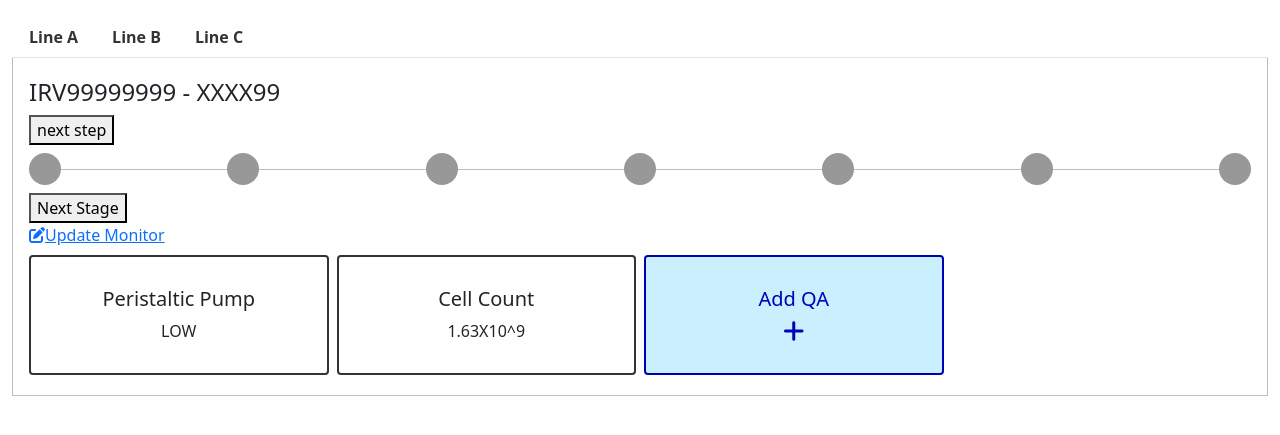
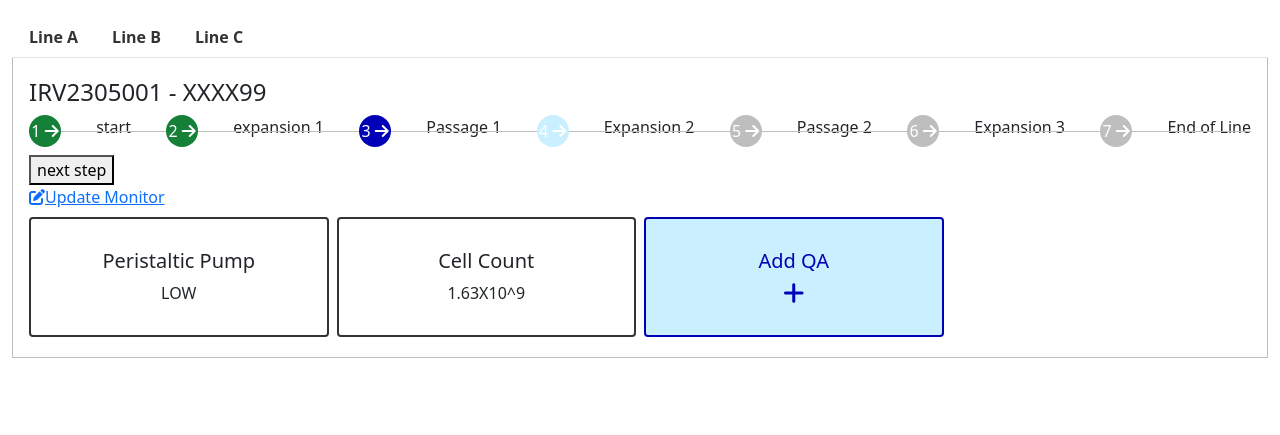
Before and after one commit to alexanderQuinn1/CS356, a Flask app: page /prod-line-monitor/1 in a window 1280 px wide. Shown: the part 140-575 px from the top of the page. Run offline with Flask 3, Linux system fonts and the light colour scheme; parts of the project's set-up code (start-up, migrations or seed data) failed here and were passed over.

Commit message:
CS356G-83, Changing db cursor connection, hooking up status to db, adding stages and batch to button and new stepper UI

```diff
--- a/app.py
+++ b/app.py
@@ -4,6 +4,7 @@ import prod_line_monitor_processor as plm
 import models.batch as batch
 import models.maintenance_operation as maintenance
 import models.passage_qa as qa
+import models.batch as batch
 
 app = Flask(__name__)
 
@@ -69,9 +70,9 @@ def run_passage_monitor_entry():
         return render_template('passage-monitor-entry.html', heading='Enter Passage Monitoring Data')
 
 
-@app.route('/move_to_next_stage/<prod_line>/<batch_no>')
-def move_batch_to_next_stage(prod_line, batch_no):
-    # process here
+@app.route('/move_to_next_stage/<prod_line>/<batch_no>/<current_stage_id>')
+def move_batch_to_next_stage(prod_line, batch_no, current_stage_id):
+    plm.update_batch_stage(batch_no, current_stage_id)
     return redirect('/prod-line-monitor/{line}'.format(line=prod_line))
 
 
--- a/database_connection.py
+++ b/database_connection.py
@@ -42,7 +42,7 @@ def create_tables(dbname):
     for sql_file in sql_files:
         with open(os.path.join(path, sql_file), 'r') as file:
             sql_create = file.read().split(';')
-            db = connect_database(dbname)
+            db = connect_database()
             mydb = db.cursor()
             for sql_statement in sql_create:
                 if sql_statement.strip():
--- a/models/batch.py
+++ b/models/batch.py
@@ -8,7 +8,7 @@ def schedule_batch(form):
 
 def get_batch_in_production(prod_schedule_id):
     return {
-        'batch_no': 'IRV99999999',
+        'batch_no': 'IRV2305001',
         'prod_type': 'XXXX99',
         'current_stage': 3,
     }
--- a/prod_line_monitor_processor.py
+++ b/prod_line_monitor_processor.py
@@ -6,7 +6,7 @@ import models.passage_qa as passage_qa
 import models.prod_schedule as prod_schedule
 import models.batch as batch
 import models.prod_stage_lookup as prod_stage_lookup
-
+import SQLQueries as sql
 
 def render_prod_activity(heading, prod_line):
     prod_activity = prod_schedule.get_current_prod_activity(prod_line)
--- a/static/js/stages.js
+++ b/static/js/stages.js
@@ -1,4 +1,5 @@
 
-function moveToNextStage(prodLine, batchNo) {
-    window.location = `/move_to_next_stage/${prodLine}/${batchNo}`;
+function moveToNextStage(prodLine, batchNo, currentStage) {
+    window.location = `/move_to_next_stage/${prodLine}/${batchNo}/${currentStage}`;
+
 }
--- a/templates/prod-line-monitor.html
+++ b/templates/prod-line-monitor.html
@@ -31,31 +31,30 @@
 
 
     <div class="bm-prod-line-stepper">
-        <button onClick="moveToNextStage('{{prod_line}}', '{{batch.batch_no}}')">next step</button>
     </div>
-     <div class="bm-stepper" id="stepper">
+    <div class="bm-stepper" id="stepper">
         {% for stage in stages %}
-        <span class="bm-stepper__step bm-stepper__step--{{status}}">{{stage_name}}</span>
+        <span class="bm-stepper__step bm-stepper__step--{{stage.status}}">{{stage.id}} <i class="fa-solid fa-arrow-right"></i></span>
+        {{stage.name}}
         {% endfor %}
     </div>
 
-
-    <button id="stageMove" onclick="update_stage('batch.batch_no', '{{prod_line}}')">Next Stage</button>
+    <button onClick="moveToNextStage('{{prod_line}}', '{{batch.batch_no}}', '{{batch.current_stage}}')">next step</button>
 
     {% if expansion_monitor %}
-		{% include 'expansion-monitor.html' %}
+    {% include 'expansion-monitor.html' %}
     {% elif passage_monitor %}
-		{% include 'passage-monitor.html' %}
+    {% include 'passage-monitor.html' %}
     {% else %}
-     <div>start of production - no data </div>
+    <div>start of production - no data</div>
     {% endif %}
 
 </div>
 
 <script>
     function getDescendantElements(parent) {
-	return [].slice.call(parent.getElementsByTagName('*'));
-}
+        return [].slice.call(parent.getElementsByTagName('*'));
+    }
 
     // function load_stages(){
     // let stepperContainer = document.querySelector("#stepper");
@@ -66,10 +65,10 @@
     //     }
     // }
 
-    function update_stage(batch_id, prod_line){
+    function update_stage(batch_id, prod_line) {
 
         //update to next stage
-
+        window.location = `/move_to_next_stage/${prodLine}/${batchNo}`;
 
         let stepperContainer = document.querySelector("#stepper");
         let currentStep = document.getElementsByClassName('bm-stepper__step--current');
```
Also changed, not shown: SQLQueries.py (+7 -11 lines).
